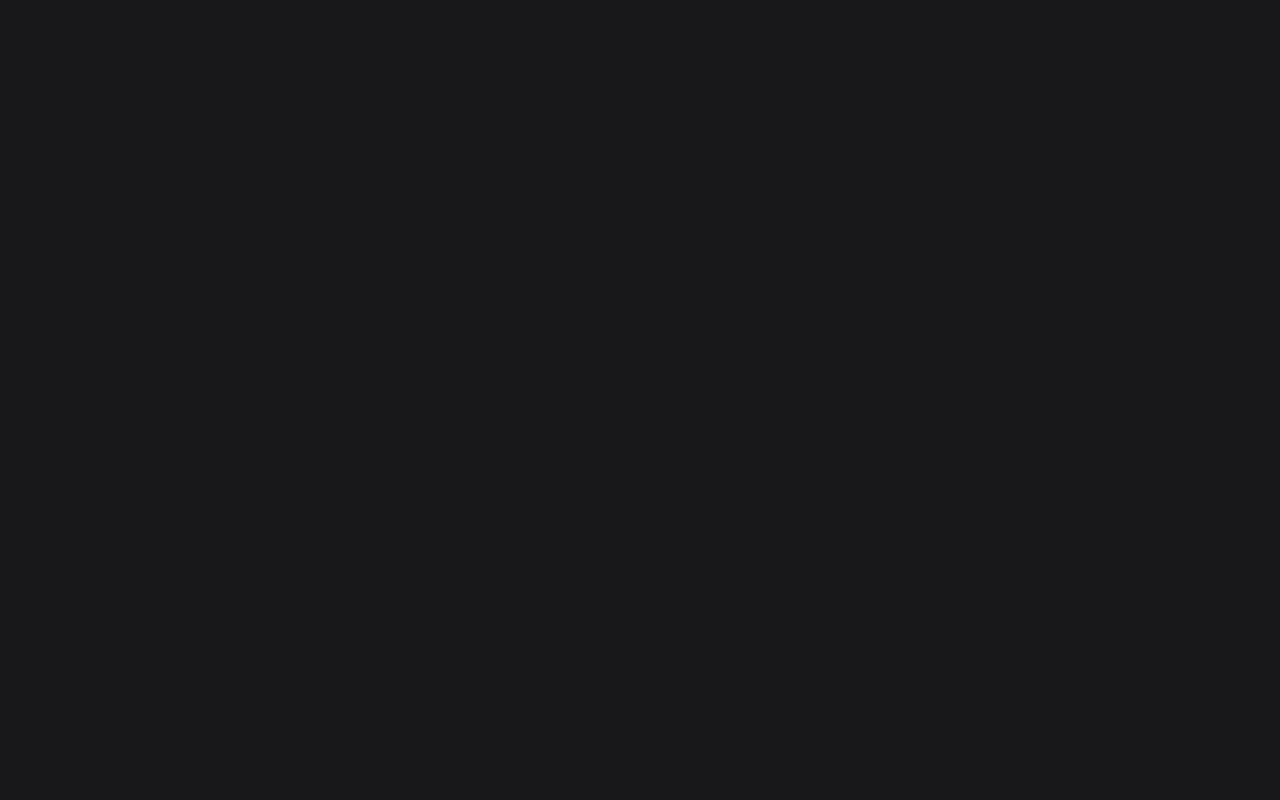
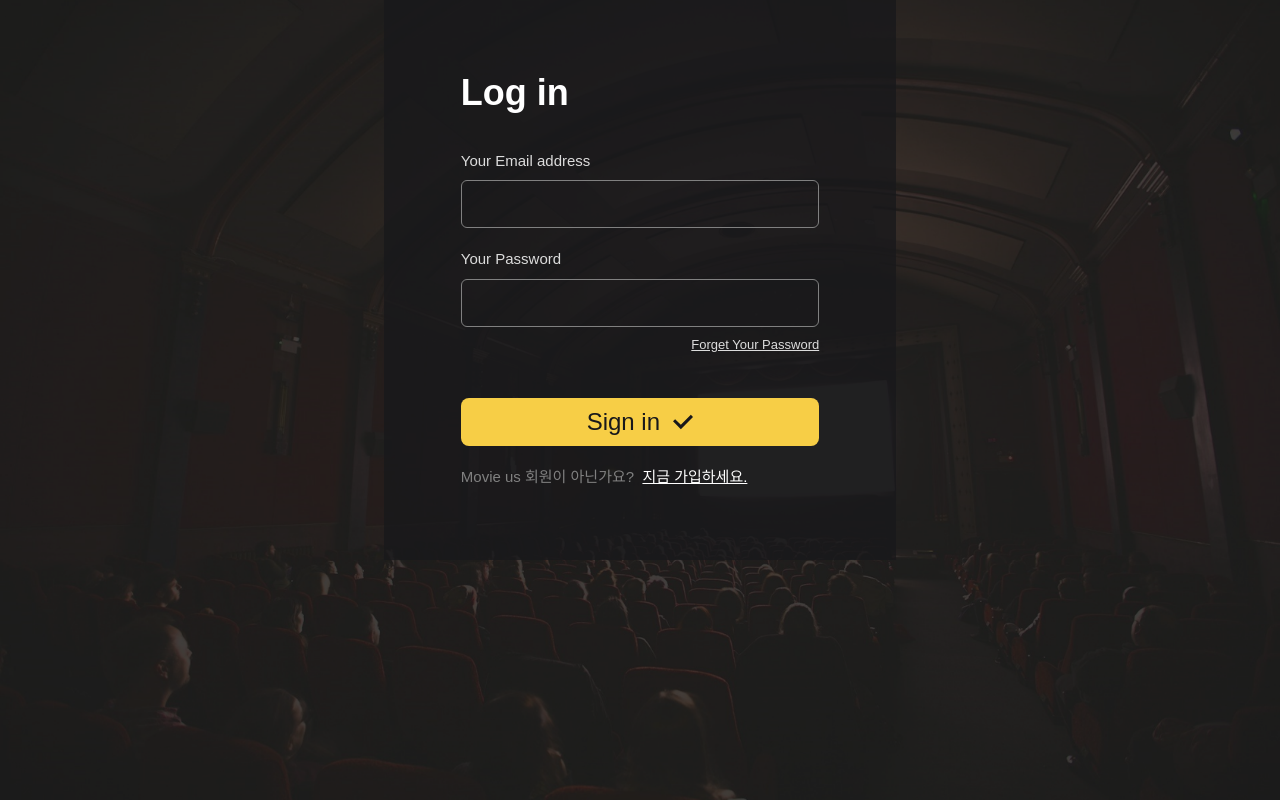
Before and after one commit to chany0ng/move-us-project, a React (Vite) app in the folder frontend/movie-us-frontend/: page /change-pw in a window 1280 px wide. Before the commit this address had no page. Built offline with nearby package versions, Linux system fonts and the light colour scheme; a web font is replaced by a local one.

Commit message:
style: change-pw 페이지 추가

```diff
--- a/frontend/movie-us-frontend/package.json
+++ b/frontend/movie-us-frontend/package.json
@@ -10,6 +10,7 @@
     "preview": "vite preview"
   },
   "dependencies": {
+    "@chakra-ui/icons": "^2.2.4",
     "@chakra-ui/react": "^2.10.3",
     "@emotion/react": "^11.13.3",
     "@emotion/styled": "^11.13.0",
--- a/frontend/movie-us-frontend/src/App.jsx
+++ b/frontend/movie-us-frontend/src/App.jsx
@@ -1,6 +1,7 @@
 import GlobalStyle from "./style/GlobalStyle";
 import { BrowserRouter as Router, Route, Routes } from "react-router-dom";
 import Index from "./pages/Index";
+import ChangePw from "./pages/ChangePw";
 function App() {
   return (
     <>
@@ -8,6 +9,7 @@ function App() {
       <Router>
         <Routes>
           <Route path="/" element={<Index />} />
+          <Route path="/change-pw" element={<ChangePw />} />
         </Routes>
       </Router>
     </>
--- /dev/null
+++ b/frontend/movie-us-frontend/src/pages/ChangePw.jsx
@@ -0,0 +1,96 @@
+import { BackGroundDiv } from "./Index";
+import {
+  Box,
+  Flex,
+  Heading,
+  Text,
+  Input,
+  FormControl,
+  FormLabel,
+  Button,
+  Link as ChakraLink,
+} from "@chakra-ui/react";
+import { useState } from "react";
+import { CheckIcon } from "@chakra-ui/icons";
+import { Link as RouterLink } from "react-router-dom";
+import { CustomInput } from "./Index";
+const ChangePw = () => {
+  return (
+    <BackGroundDiv>
+      <Flex>
+        <Box m={"0 auto"} bg="rgba(24, 24, 27, 0.8)" h="70vh" w="40vw">
+          <Flex
+            direction="column"
+            align="flex-start"
+            justify={"center"}
+            gap={5}
+            width="70%"
+            height="100%"
+            margin={"0 auto"}
+          >
+            <Heading
+              mb={15}
+              textAlign="left"
+              fontWeight="bold"
+              fontSize={["xl", "2xl", "3xl", "4xl"]}
+            >
+              Log in
+            </Heading>
+            <FormControl /*isInvalid={isError} */>
+              <FormLabel fontSize="15px" color="gainsboro">
+                Your Email address
+              </FormLabel>
+              <CustomInput type="email" size={"lg"} fontSize={"md"} />
+              {/* //todo isError시에 메시지 출력하게 설정  <FormHelperText>We'll never share your email.</FormHelperText> */}
+            </FormControl>
+
+            <FormControl /*isInvalid={isError} */>
+              <FormLabel fontSize="15px" color="gainsboro">
+                Your Password
+              </FormLabel>
+              <CustomInput type="password" size={"lg"} fontSize={"md"} />
+              <Flex justify="flex-end" mt={2}>
+                <ChakraLink
+                  as={RouterLink}
+                  to="/signup"
+                  textDecoration="underline"
+                  fontWeight="thin"
+                  fontSize="13px"
+                  color="gainsboro"
+                >
+                  Forget Your Password
+                </ChakraLink>
+              </Flex>
+              {/* //todo isError시에 메시지 출력하게 설정  <FormHelperText>We'll never share your password.</FormHelperText> */}
+            </FormControl>
+            <Button
+              mt="24px"
+              p={6}
+              fontSize="24px"
+              fontWeight={"thin"}
+              borderRadius={"8px"}
+              width="100%"
+              // isLoading
+            >
+              Sign in &nbsp;
+              <CheckIcon boxSize={5} />
+            </Button>
+            <Text color={"gray"} textAlign={"left"} fontSize={"15px"}>
+              Movie us 회원이 아닌가요? &nbsp;
+              <ChakraLink
+                as={RouterLink}
+                to="/signup"
+                textDecoration="underline"
+                color="white"
+              >
+                지금 가입하세요.
+              </ChakraLink>
+            </Text>
+          </Flex>
+        </Box>
+      </Flex>
+    </BackGroundDiv>
+  );
+};
+
+export default ChangePw;
--- a/frontend/movie-us-frontend/src/pages/Index.jsx
+++ b/frontend/movie-us-frontend/src/pages/Index.jsx
@@ -15,6 +15,7 @@ import {
   FormHelperText,
   Link as ChakraLink,
 } from "@chakra-ui/react";
+import { ChevronRightIcon, CheckIcon } from "@chakra-ui/icons";
 import { Link as RouterLink } from "react-router-dom";
 const Index = () => {
   return (
@@ -52,7 +53,7 @@ const Index = () => {
                 borderRadius={"5px"}
                 // isLoading
               >
-                Get Started
+                Get Started <ChevronRightIcon boxSize={6} />
               </Button>
             </Box>
           </Box>
@@ -145,7 +146,8 @@ const Index = () => {
                 width="100%"
                 // isLoading
               >
-                Sign in
+                Sign in &nbsp;
+                <CheckIcon boxSize={5} />
               </Button>
               <Text color={"gray"} textAlign={"left"} fontSize={"15px"}>
                 Movie us 회원이 아닌가요? &nbsp;
```
Also changed, not shown: 1 other file (tests, documents, lock files or other folders).
